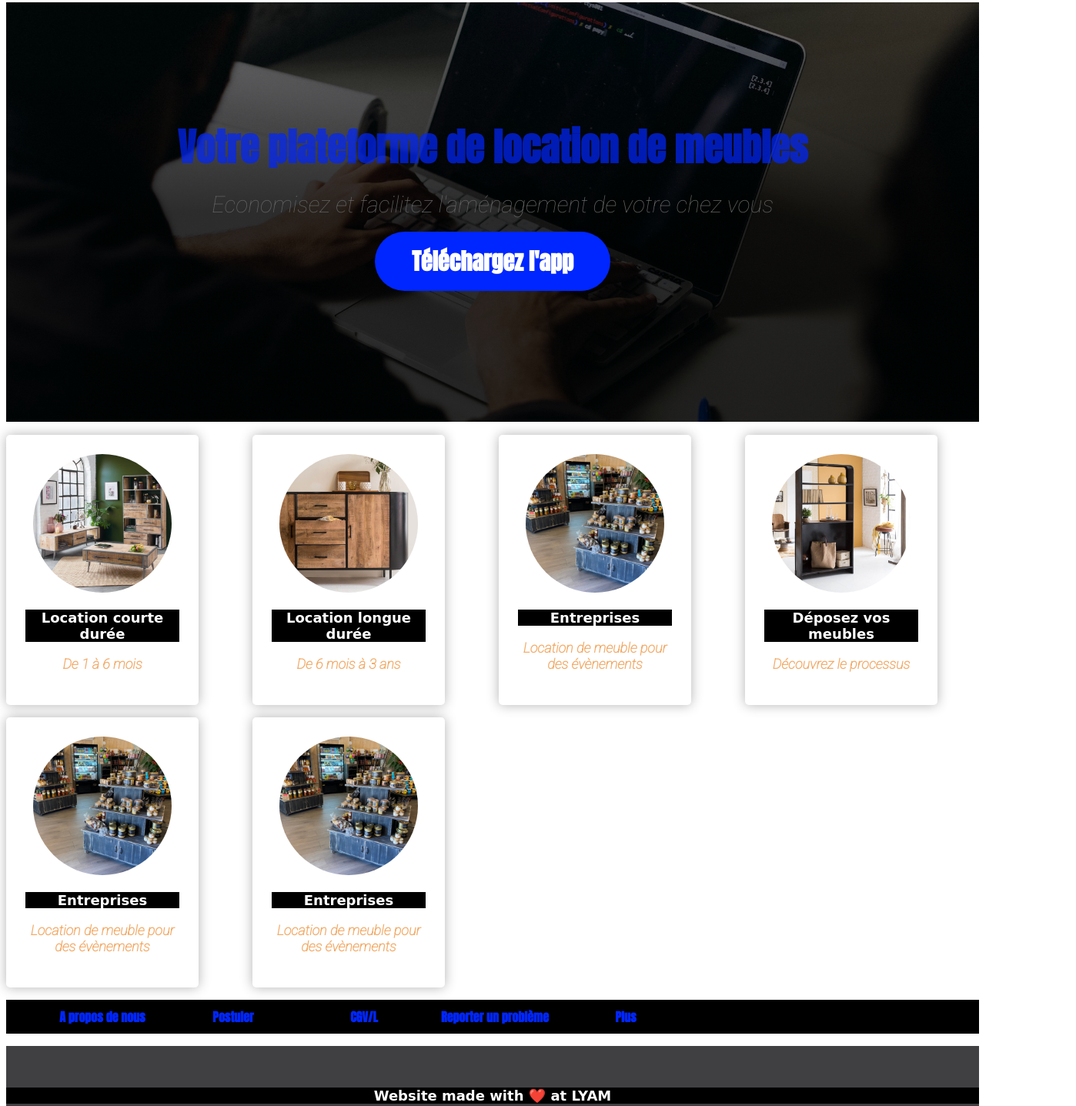
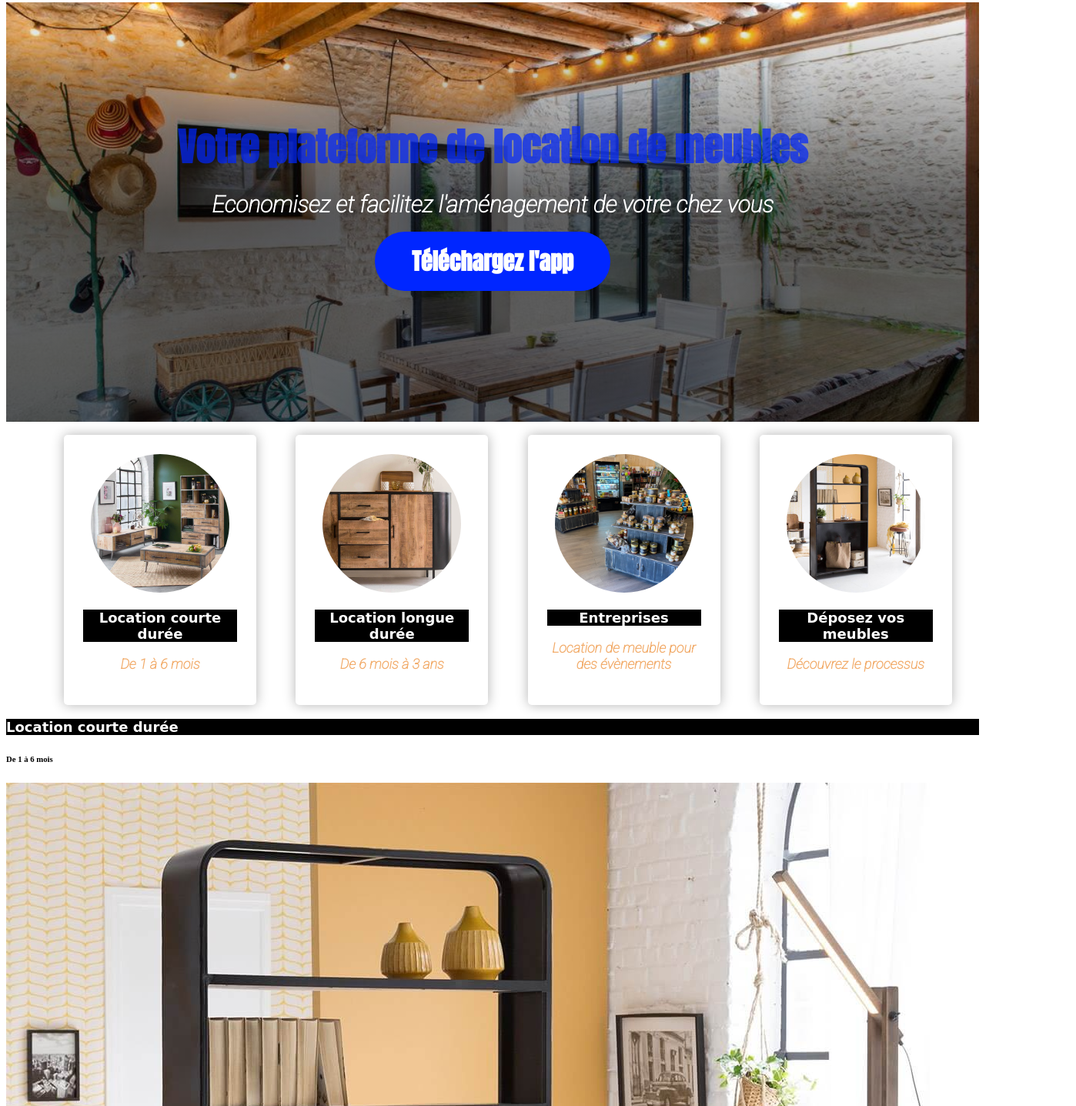
Before and after one commit to manonnael/landing, a plain HTML site: page index.html in a window 1280 px wide. Shown: the part 73-1510 px from the top of the page at 77% size, 1398 px wide, since content can reach past the window. Drawn offline with Linux system fonts and the light colour scheme; a web font is replaced by a local one.

Commit message:
Add files via upload

```diff
--- a/index.html
+++ b/index.html
@@ -83,19 +83,15 @@
       <h3>Déposez vos meubles</h3>
       <p>Découvrez le processus</p>
     </div>
-
-    <div class="card-white">
-      <img src="images/Image 4 meuble.jpeg" alt="Entreprises" width="200">
-      <h3>Entreprises</h3>
-      <p>Location de meuble pour des évènements</p>
-    </div>
-
-    <div class="card-white">
-      <img src="images/Image 4 meuble.jpeg" alt="Entreprises" width="200">
-      <h3>Entreprises</h3>
-      <p>Location de meuble pour des évènements</p>
-    </div>
-
+  </div>
+</div>
+<div id="oui">
+  <div class="element">
+      <h3>Location courte durée</h3>
+      <h6>De 1 à 6 mois</h6>
+  </div>
+  <div class="element">
+      <img src="images/Image 3 meuble.jpeg" alt="Dépose">
   </div>
 </div>
 
--- a/style.css
+++ b/style.css
@@ -27,8 +27,8 @@ h3 {
 
 h4 {
   font-family:'Roboto', sans-serif;
-  color: rgb(96, 96, 96);
-  font-weight: 300;
+  color: white;
+  font-weight: 900;
   font-size: 30px;
   opacity: 1;
   }
@@ -67,7 +67,7 @@ a {
 }
 
 .banner{
-  background-image: linear-gradient(rgba(0,0,0,0),rgba(0,0,0,0.6),rgba(0,0,0,0.6)), url('images/background.jpg');
+  background-image: linear-gradient(rgba(0,0,0,0),rgba(0,0,0,0.6),rgba(0,0,0,0.6)), url('images/Image background meuble.jpeg');
   background-size: cover;
   background-position: center;
   padding: 150px 0;
@@ -120,6 +120,7 @@ a {
 }
 
 .cards {
+  margin-left: 75px;
   display:grid;
   grid-template-columns: 1fr 1fr 1fr 1fr;
   grid-gap: 16px;
@@ -136,7 +137,7 @@ a {
  display: flex;
  padding-top:5px;
  padding-bottom: 5px;
- justify content: space-ground;
+ justify content: space-around;
  background-color: black;
 }
 
@@ -147,7 +148,7 @@ a {
 .bouton {
 
 display : inline-block;
-min-width: 160px;
+min-width: 260px;
 margin: 0,5rem;
 padding:  5px 5px;
 text-align: center;
@@ -179,3 +180,7 @@ text-align: center;
   .container {
     width: 800px;
   }
+
+#oui {
+  background-color: black;
+  }
```
